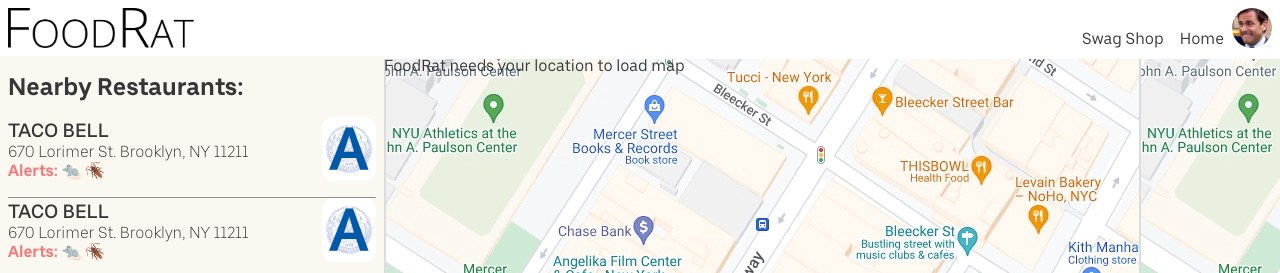
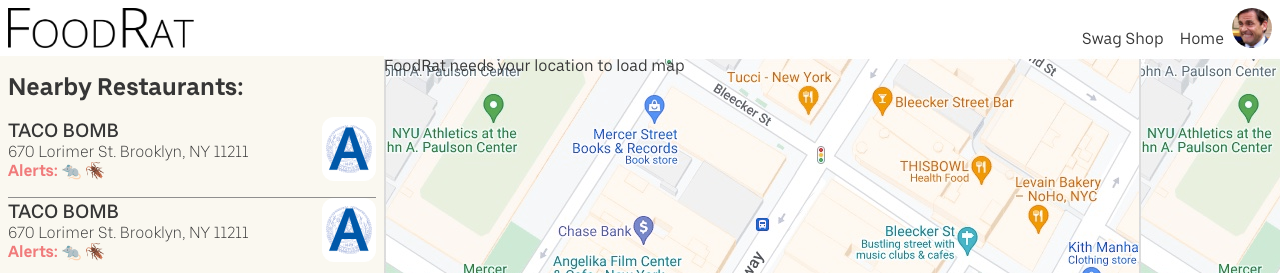
Before and after one commit to kirk-en/foodrat-frontend, a React (Vite) app: page / in a window 1280 px wide. Shown: the top 273 px of the page. Built offline with nearby package versions, Linux system fonts and the light colour scheme; no server answers; a web font is replaced by a local one.

Commit message:
feature code cleanup

```diff
--- a/src/components/StoreCard/StoreCard.jsx
+++ b/src/components/StoreCard/StoreCard.jsx
@@ -7,8 +7,8 @@
     <>
       <article className="card">
         <div className="card__details">
-          <Link className="card__link" to={'/store/storeID'}>
-            <h2 className="card__store-name">TACO BELL</h2>
+          <Link className="card__link" to={"/store/storeID"}>
+            <h2 className="card__store-name">TACO BOMB</h2>
             <p className="card__store-address">
               670 Lorimer St. Brooklyn, NY 11211
             </p>
--- a/src/pages/HomePage/HomePage.jsx
+++ b/src/pages/HomePage/HomePage.jsx
@@ -52,13 +52,13 @@
           {!location ? (
             <p>FoodRat needs your location to load map</p>
           ) : (
-            // section with alert to disbale API when working with other sections
+            // 🟠 section with alert to disbale API when working with other sections
             // <p>
             //   <b style={{ backgroundColor: "red", fontSize: "3rem" }}>
             //     Map API Currently Disabled 🗺
             //   </b>
             // </p>
-            // Enable to call API and load map 👇
+            // 🟠 Enable to call API and load map 👇
             <UserMap location={location} />
           )}
         </section>
```
